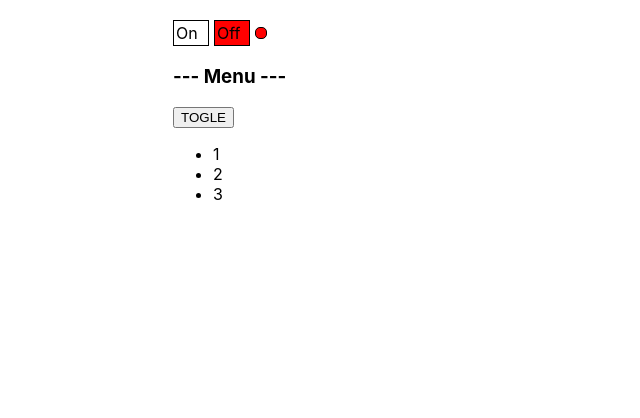
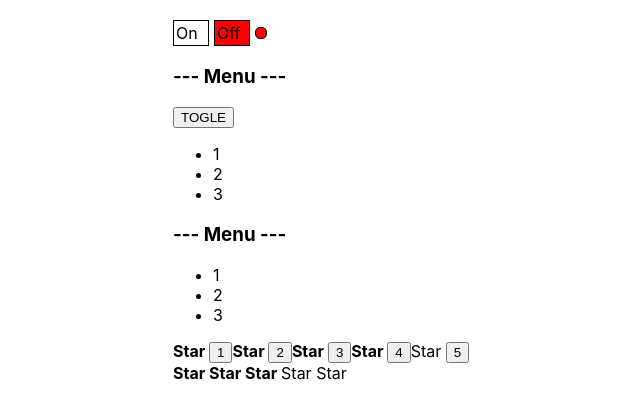
Before and after one commit to prohoryakovlev/MyApp_1, a React (Create React App) app: page / in a window 1280 px wide. Shown: the top 418 px of the page, without its empty margins (167-807 px from the left). Built offline with nearby package versions, Linux system fonts and the light colour scheme.

Commit message:
add useState

```diff
--- a/src/App.tsx
+++ b/src/App.tsx
@@ -3,7 +3,8 @@
 import Accordion from './components/Accordion/Accordion'
 import { Rating } from './components/Rating/Rating'
 import OnOff from "./components/OnOff/OnOff";
-import UncontrolledAccordion from "./components/UncControlledAccordion/Accordion";
+import UncontrolledAccordion from "./components/UncControlledAccordion/UncontrolledAccordion";
+import UncontrolledRating from "./components/UncontrollRating/UncontrolledRating";
 
 function sum(a: number, b: number) {
   debugger
@@ -20,28 +21,35 @@
       <OnOff />
 
 
-        {/*<Accordion titleValue={'Menu'} collapsed={false}  />*/}
-        <UncontrolledAccordion titleValue={'Menu'}  />
+      <UncontrolledAccordion titleValue={'Menu'}  />
+      <Accordion titleValue={'Menu'} collapsed={false}  />
 
-        {/*<OnOff on={true}/>*/}
+
+      {/* eslint-disable-next-line react/jsx-no-undef */}
+      <UncontrolledRating />
+
+      <Rating value={3}/>
+
+
+      {/*<OnOff on={true}/>*/}
       {/*<OnOff on={false}/>*/}
       {/*<PageTitle title={'This is APP component'} />*/}
       {/*<PageTitle title={'My friends'} />*/}
       {/*Article 1*/}
-      {/*<Rating value={3} />*/}
+      {/*<UncontrolledRating value={3} />*/}
 
-      {/*  <Rating value={1}/>*/}
-      {/*  <Rating value={2}/>*/}
-      {/*  <Rating value={3}/>*/}
-      {/*  <Rating value={4}/>*/}
-      {/*  <Rating value={5}/>*/}
+      {/*  <UncontrolledRating value={1}/>*/}
+      {/*  <UncontrolledRating value={2}/>*/}
+      {/*  <UncontrolledRating value={3}/>*/}
+      {/*  <UncontrolledRating value={4}/>*/}
+      {/*  <UncontrolledRating value={5}/>*/}
 
-      {/*<Rating value={0} />*/}
-      {/*<Rating value={1} />*/}
-      {/*<Rating value={2} />*/}
-      {/*<Rating value={3} />*/}
-      {/*<Rating value={4} />*/}
-      {/*<Rating value={5} />*/}
+      {/*<UncontrolledRating value={0} />*/}
+      {/*<UncontrolledRating value={1} />*/}
+      {/*<UncontrolledRating value={2} />*/}
+      {/*<UncontrolledRating value={3} />*/}
+      {/*<UncontrolledRating value={4} />*/}
+      {/*<UncontrolledRating value={5} />*/}
     </div>
   )
 }
--- a/src/components/Rating/Rating.tsx
+++ b/src/components/Rating/Rating.tsx
@@ -5,7 +5,7 @@
 }
 
 export function Rating(props: RatingPropsType) {
-    console.log("Rating rendered")
+    console.log("UncontrolledRating rendered")
 
     return (
         <div>
--- /dev/null
+++ b/src/components/UncontrollRating/UncontrolledRating.tsx
@@ -0,0 +1,39 @@
+import React, {useState} from "react";
+
+type  RatingPropsType = {
+    // value: 0 | 1 | 2 | 3 | 4 | 5
+}
+
+function UncontrolledRating(props: RatingPropsType) {
+    console.log("UncontrolledRating rendered")
+
+    let [value, setValue] = useState(4)
+
+    return (
+        <div>
+            <Star selected={value > 0}/><button onClick={()=> {setValue(1)}}>1</button>
+            <Star selected={value > 1}/><button onClick={()=> {setValue(2)}}>2</button>
+            <Star selected={value > 2}/><button onClick={()=> {setValue(3)}}>3</button>
+            <Star selected={value > 3}/><button onClick={()=> {setValue(4)}}>4</button>
+            <Star selected={value > 4}/><button onClick={()=> {setValue(5)}}>5</button>
+        </div>
+    )
+
+
+}
+
+type StarPropsType = {
+    selected: boolean
+}
+
+function Star(props: StarPropsType) {
+    console.log("Star rendered")
+    if (props.selected === true) {
+        return <span><b>Star </b></span>
+    } else {
+        return <span>Star </span>
+    }
+
+
+}
+export default UncontrolledRating
```
Also changed, not shown: src/components/UncControlledAccordion/UncontrolledAccordion.tsx (renamed from src/components/UncControlledAccordion/Accordion.tsx).
